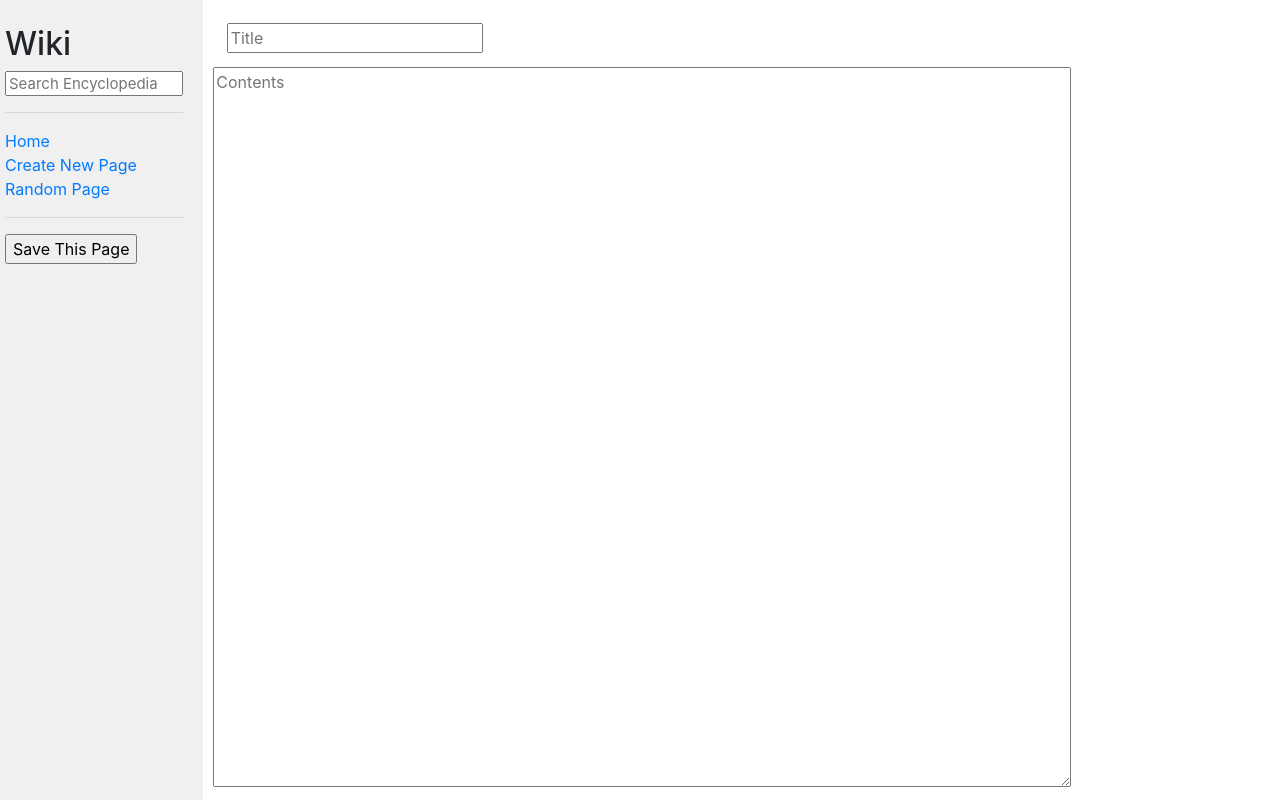
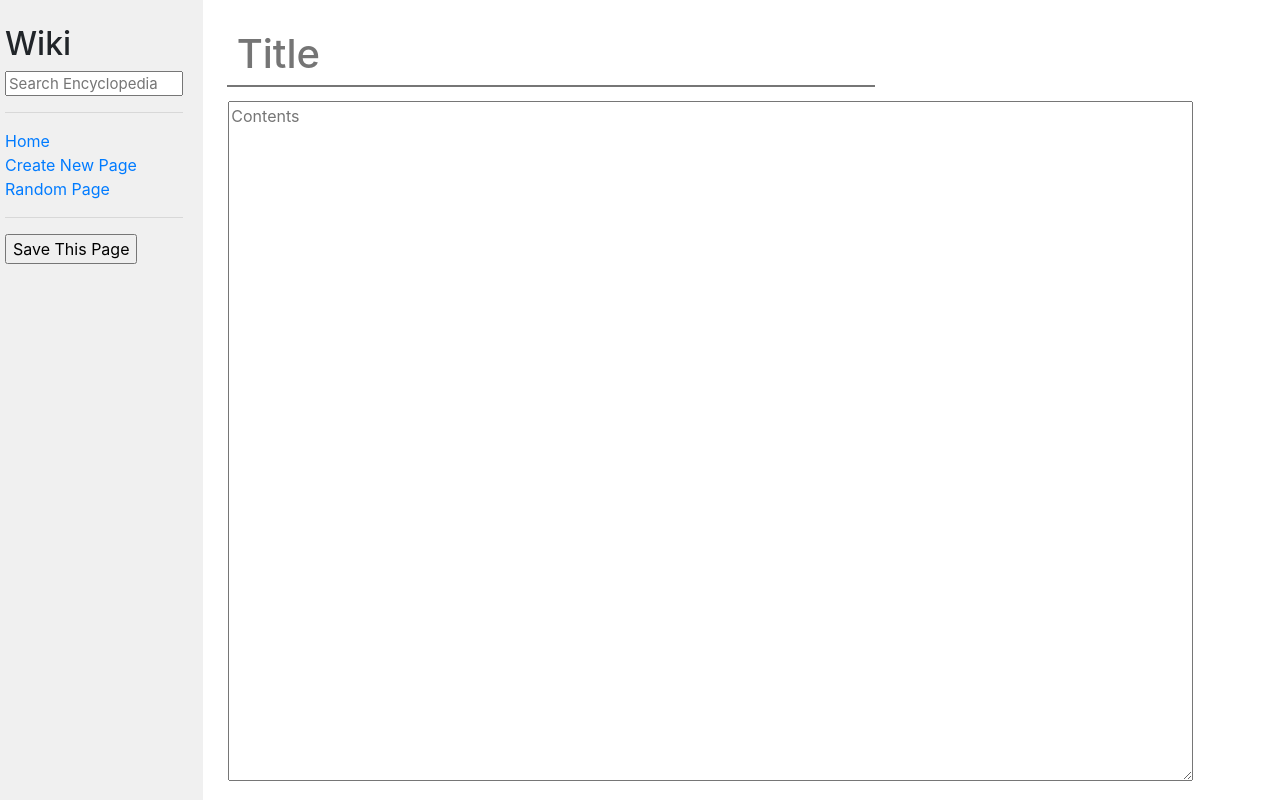
Before and after one commit to mikekurkin/cs50w, a Django app: page /new in a window 1280 px wide. Run offline with Django 3.2, Linux system fonts and the light colour scheme; some libraries are stand-ins or nearby versions.

Commit message:
Style improvements

```diff
--- a/wiki/encyclopedia/static/encyclopedia/styles.css
+++ b/wiki/encyclopedia/static/encyclopedia/styles.css
@@ -9,12 +9,13 @@ code {
 
 h1 {
     margin-top: 0px;
-    padding-top: 20px;
+    padding: 21px 10px 10px 23px;
 }
 
 textarea {
-    height: 90vh;
-    width: 80%;
+    height: 85vh;
+    width: 90%;
+    margin-left: 15px;
 }
 
 .main {
@@ -41,3 +42,12 @@ textarea {
     margin: 10pt;
     display: block;
 }
+
+#id_form_name {
+    margin: 0px;
+    font-size: 40px;
+    font-weight: 500;
+    border-width: 0px 0px 2px 0px;
+    padding-left: 10px;
+    padding-right: 10px;
+}
```
